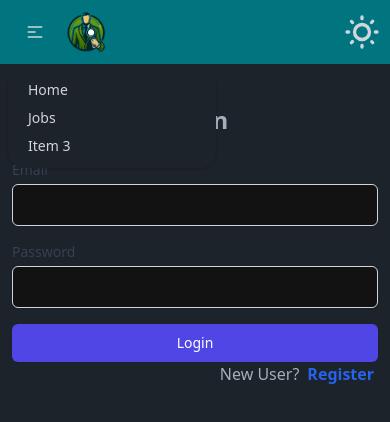
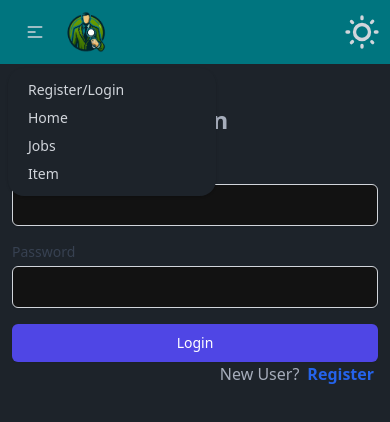
Before and after one commit to Ujjwal05T/Minor-Project, a React (Vite) app in the folder placementPortal/: page /login in a window 390 px wide. Both pictures are taken after a click on the button 35 px from the left and 32 px from the top of the page. Shown: the top 422 px of the page. Built offline with nearby package versions, Linux system fonts and the light colour scheme.

Commit message:
Added login in mobile view

```diff
--- a/placementPortal/src/components/Navbar.jsx
+++ b/placementPortal/src/components/Navbar.jsx
@@ -25,6 +25,9 @@ function Navbar() {
           <ul
             tabIndex={0}
             className="menu menu-sm dropdown-content bg-base-100 rounded-box z-[1] mt-3 w-52 p-2 shadow">
+              <li>
+                <Link to="/register">Register/Login</Link>
+              </li>
             <li>
               <Link to='/'>Home</Link>
             </li>
@@ -32,7 +35,7 @@ function Navbar() {
             <Link to='/jobs'>Jobs</Link>
             </li>
             <li>
-              <a>Item 3</a>
+              <a>Item </a>
             </li>
           </ul>
         </div>
```
Also changed, not shown: placementPortal/package.json (+6 -2 lines), 1 other file (tests, documents, lock files or other folders).
